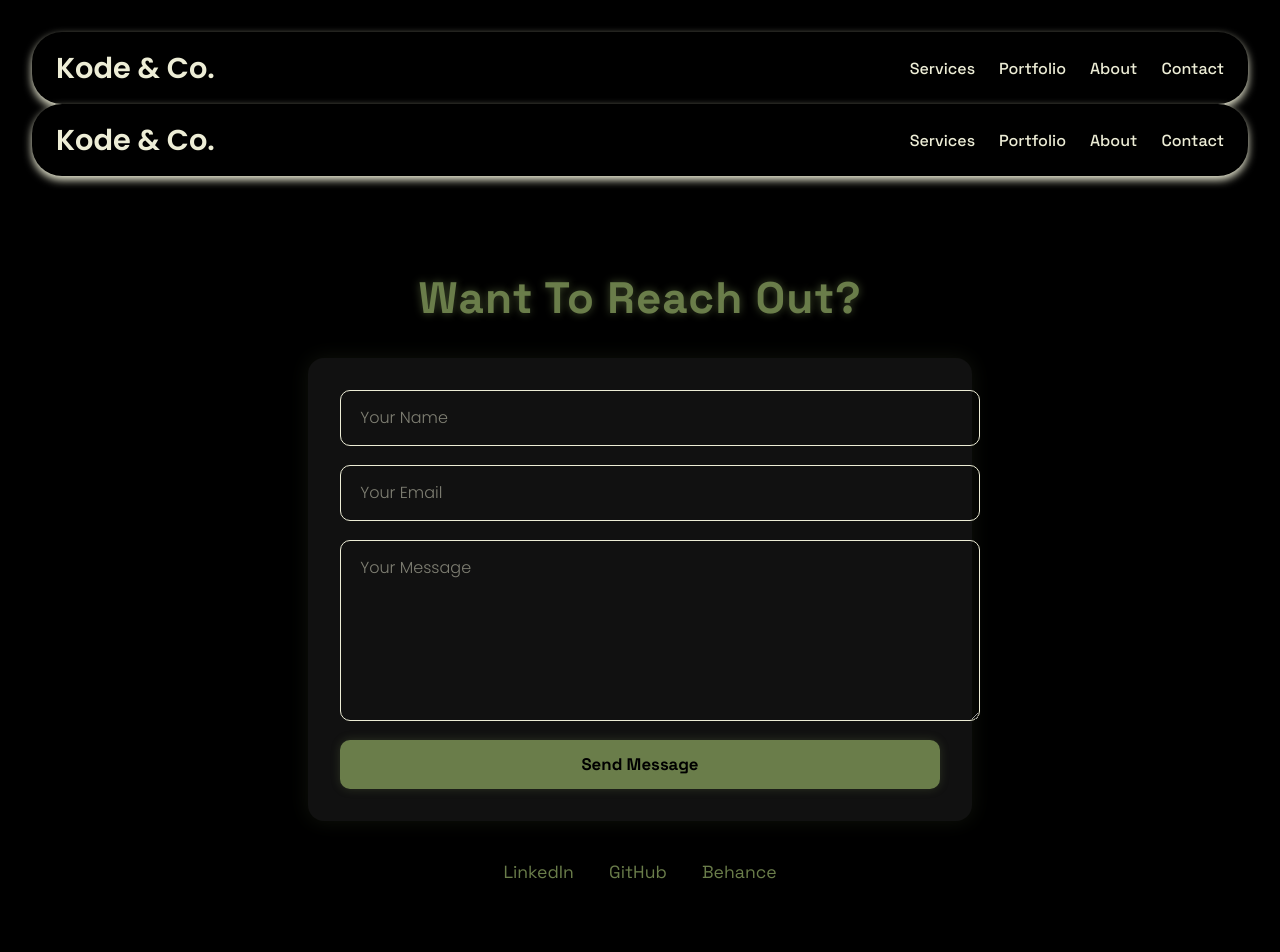
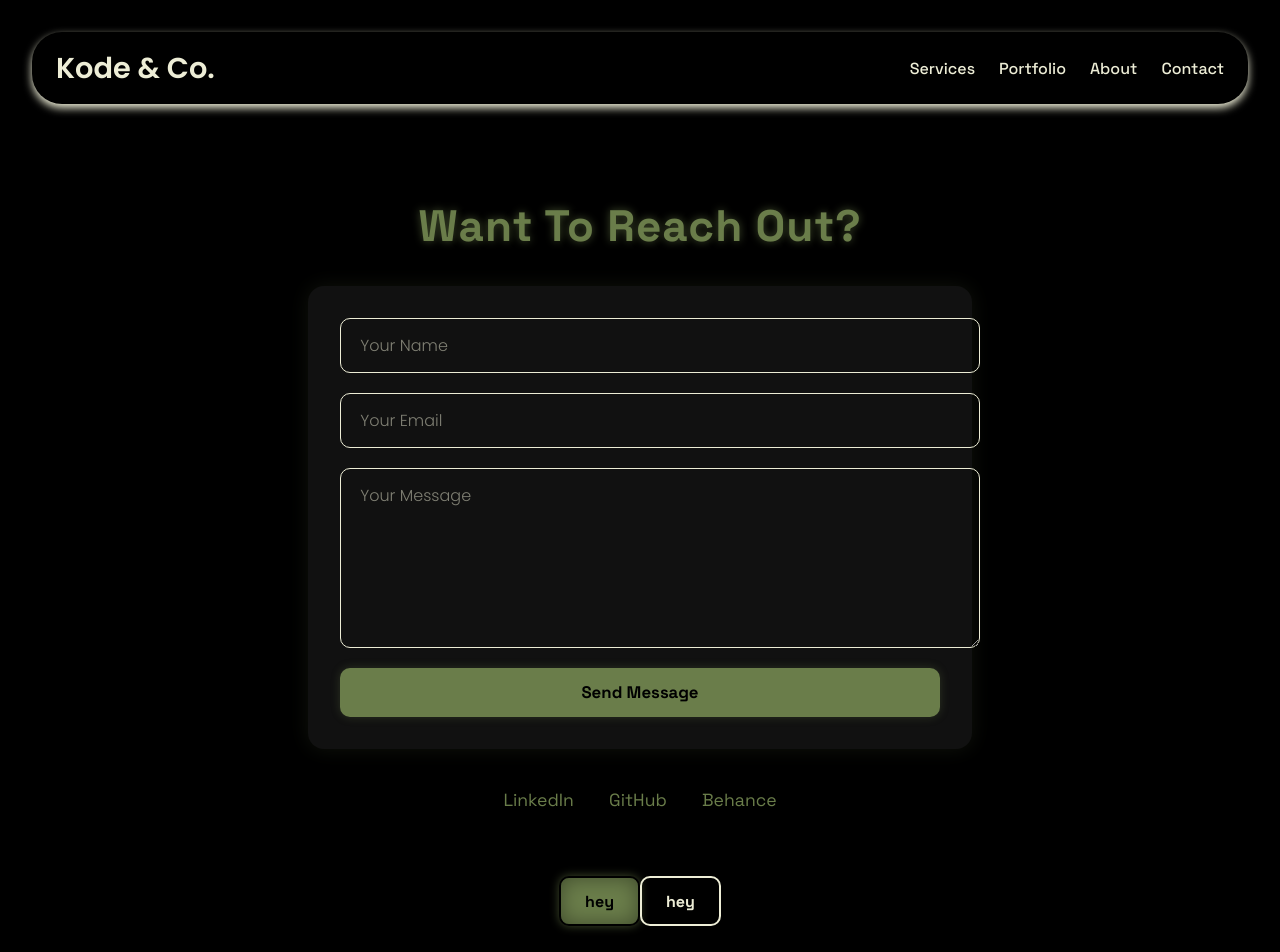
Before and after one commit to kodeandco/KodeandCo1, a React (Vite) app in the folder my-app/: page / in a window 1280 px wide. Shown: the top 952 px of the page. Built offline with nearby package versions, Linux system fonts and the light colour scheme.

Commit message:
contact form

```diff
--- a/my-app/src/App.jsx
+++ b/my-app/src/App.jsx
@@ -1,6 +1,8 @@
 import './App.css'
 import Navbar from './components/Navbar'
 import Contact from './sections/Contact'
+import Button1 from './components/Button1'
+import Button2 from './components/Button2'
 
 function App() {
 
@@ -10,6 +12,8 @@ function App() {
 
        <Navbar/>
        <Contact/>
+       <Button1 text="hey"/>
+       <Button2 text="hey"/>
     </>
   )
 }
--- /dev/null
+++ b/my-app/src/components/Button1.css
@@ -0,0 +1,21 @@
+.button-1 {
+  background-color: var(--color-olive);
+  color: var(--color-black);
+  font-family: var(--font-heading);
+  font-weight: 600;
+  font-size: 1rem;
+  padding: 0.8rem 1.5rem;
+  border: 2px solid var(--color-black);
+  border-radius: 10px;
+  cursor: pointer;
+  transition: all 0.3s ease;
+  box-shadow: 0 0 10px rgba(106, 125, 74, 0.6),
+              0 0 20px rgba(0, 0, 0, 0.4) inset;
+}
+
+.button-1:hover {
+  background-color: #5c6f3e;
+  box-shadow: 0 0 15px rgba(106, 125, 74, 0.8),
+              0 0 25px rgba(0, 0, 0, 0.5) inset;
+  transform: translateY(-2px);
+}
--- /dev/null
+++ b/my-app/src/components/Button1.jsx
@@ -0,0 +1,12 @@
+import React from 'react';
+import './Button1.css';
+
+const Button1 = ({ text, onClick }) => {
+  return (
+    <button className="button-1" onClick={onClick}>
+      {text}
+    </button>
+  );
+};
+
+export default Button1;
--- /dev/null
+++ b/my-app/src/components/Button2.css
@@ -0,0 +1,19 @@
+.button-2 {
+  background-color: transparent;
+  color: var(--color-cream);
+  font-family: var(--font-heading);
+  font-weight: 600;
+  font-size: 1rem;
+  padding: 0.8rem 1.5rem;
+  border: 2px solid var(--color-cream);
+  border-radius: 10px;
+  cursor: pointer;
+  transition: all 0.3s ease;
+}
+
+.button-2:hover {
+  background-color: var(--color-cream);
+  color: var(--color-black);
+  box-shadow: 0 0 12px rgba(237, 237, 214, 0.4);
+  transform: translateY(-2px);
+}
--- /dev/null
+++ b/my-app/src/components/Button2.jsx
@@ -0,0 +1,12 @@
+import React from 'react';
+import './Button2.css';
+
+const Button2 = ({ text, onClick }) => {
+  return (
+    <button className="button-2" onClick={onClick}>
+      {text}
+    </button>
+  );
+};
+
+export default Button2;
--- a/my-app/src/sections/Contact.jsx
+++ b/my-app/src/sections/Contact.jsx
@@ -5,8 +5,6 @@ import './Contact.css';
 export default function Contact() {
   return (
     <div>
-      <Navbar />
-
       <div id="contact" className="contact-container">
         <h1>Want To Reach Out?</h1>
 
```
